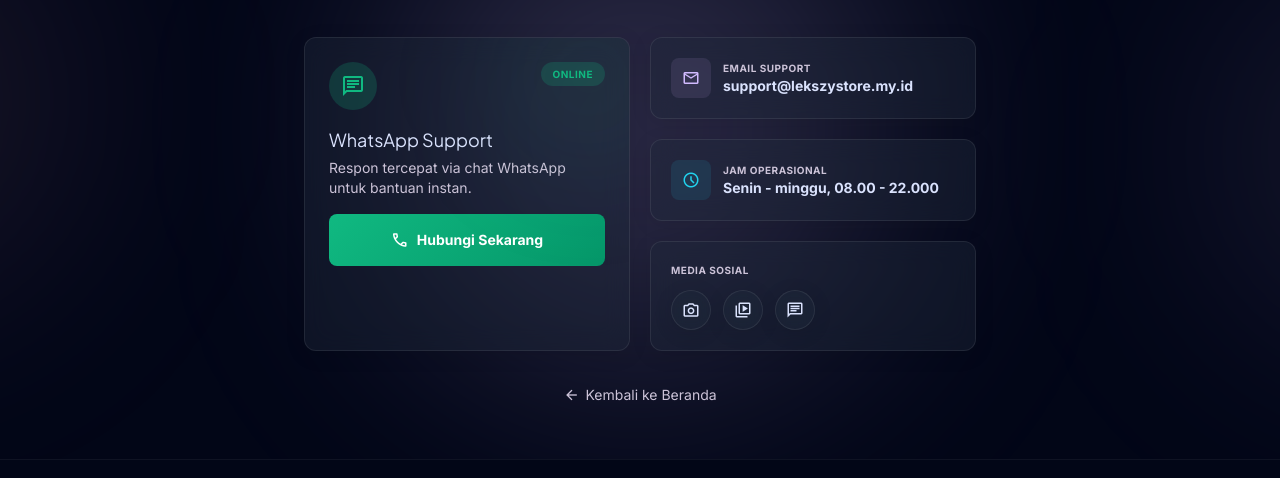
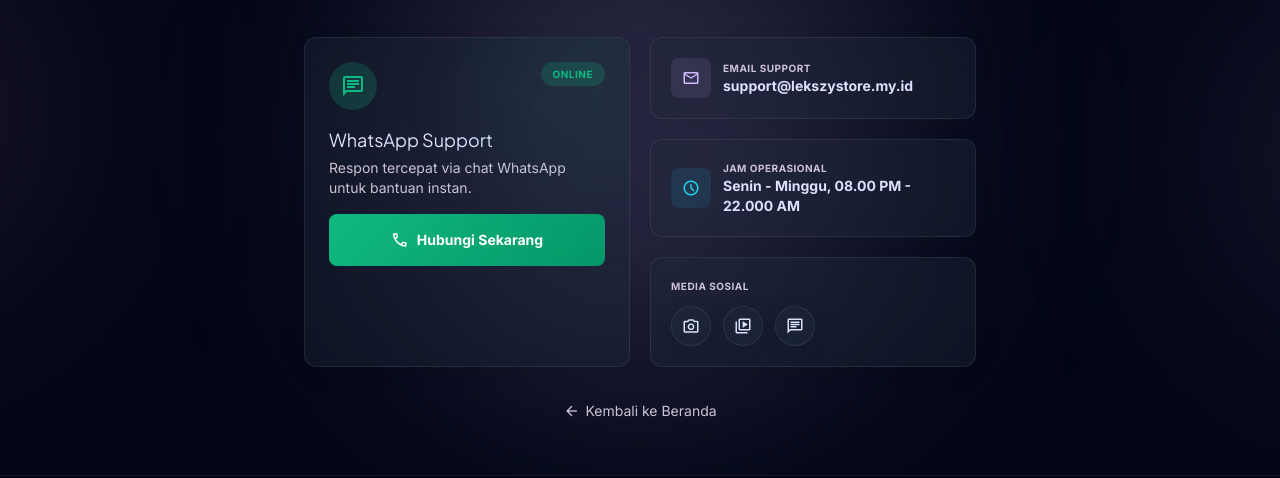
Before and after one commit to coakdikit123-hub/lekszystorenew, a website: page public/contact.html in a window 1280 px wide. Shown: the part 207-685 px from the top of the page. Drawn offline with nearby package versions, Linux system fonts and the light colour scheme.

Commit message:
Update contact.html

```diff
--- a/public/contact.html
+++ b/public/contact.html
@@ -227,7 +227,7 @@
                         </div>
                         <div>
                             <p class="text-on-surface-variant text-[10px] font-bold uppercase tracking-wider">Jam Operasional</p>
-                            <p class="text-on-surface text-sm font-semibold">Senin - minggu, 08.00 - 22.000</p>
+                            <p class="text-on-surface text-sm font-semibold">Senin - Minggu, 08.00 PM - 22.000 AM</p>
                         </div>
                     </div>
                 </div>
```
